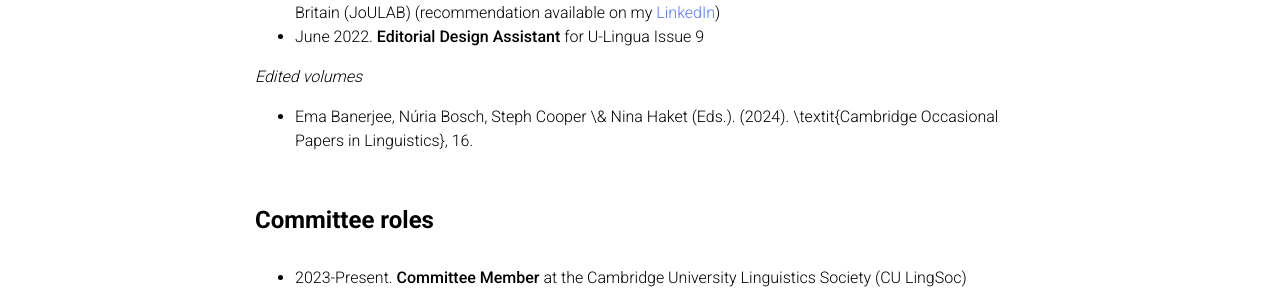
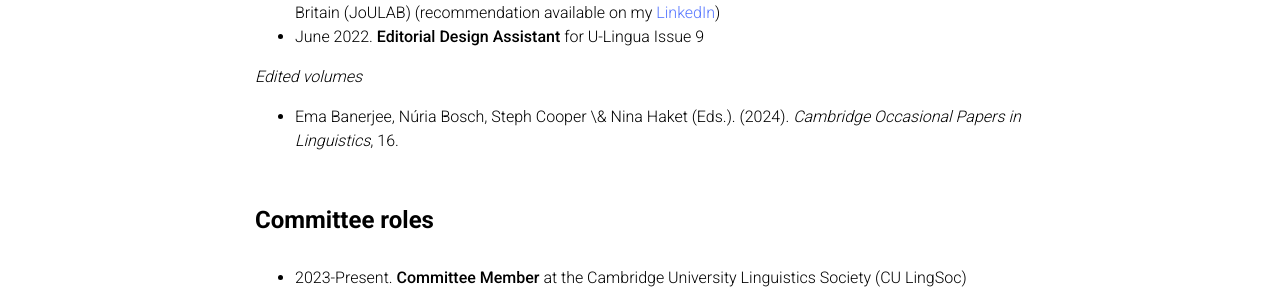
Before and after one commit to nuria-bosch/nuria-bosch.github.io, a Jekyll site: the page built from _pages/teaching_and_service.md, in a window 1280 px wide and 900 px high, scrolled down 556 px. Shown: the part 153-445 px from the top of the window. Built offline with Jekyll 4.4.1, drawn with Linux system fonts in a browser that asks for light colours; comment, search, counter and statistics services are not loaded; a style sheet for code colours, icons or effects is not loaded.

Commit message:
Update teaching_and_service.md

```diff
--- a/_pages/teaching_and_service.md
+++ b/_pages/teaching_and_service.md
@@ -25,7 +25,7 @@ nav_order: 5
 
 _Edited volumes_
 
-- Ema Banerjee, Núria Bosch, Steph Cooper \& Nina Haket (Eds.). (2024). \textit{Cambridge Occasional Papers in Linguistics}, 16.
+- Ema Banerjee, Núria Bosch, Steph Cooper \& Nina Haket (Eds.). (2024). _Cambridge Occasional Papers in Linguistics_, 16.
 
 <h4 style="margin-top: 3.3rem; margin-bottom: 2rem; font-weight: bold;">Committee roles</h4>
 
```
